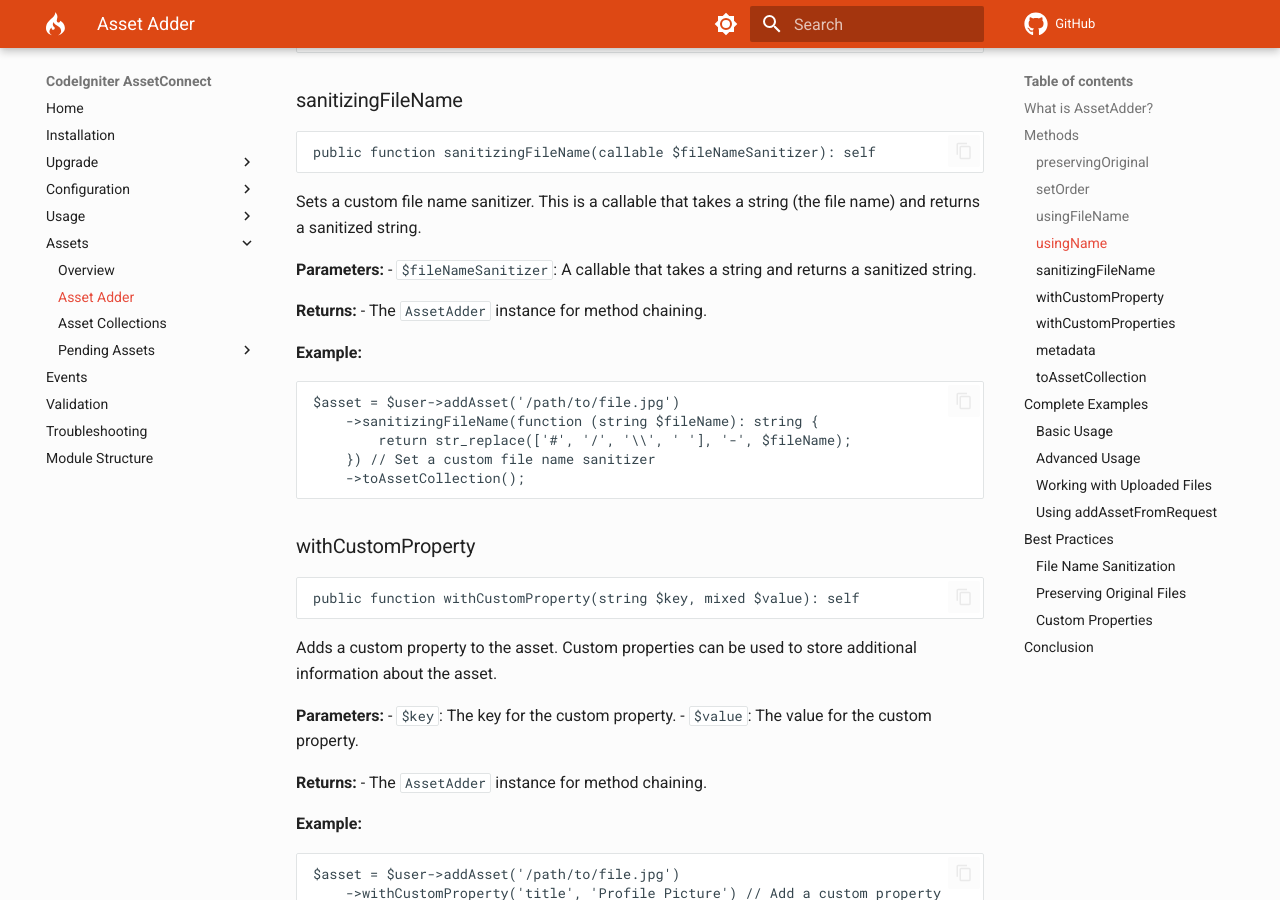
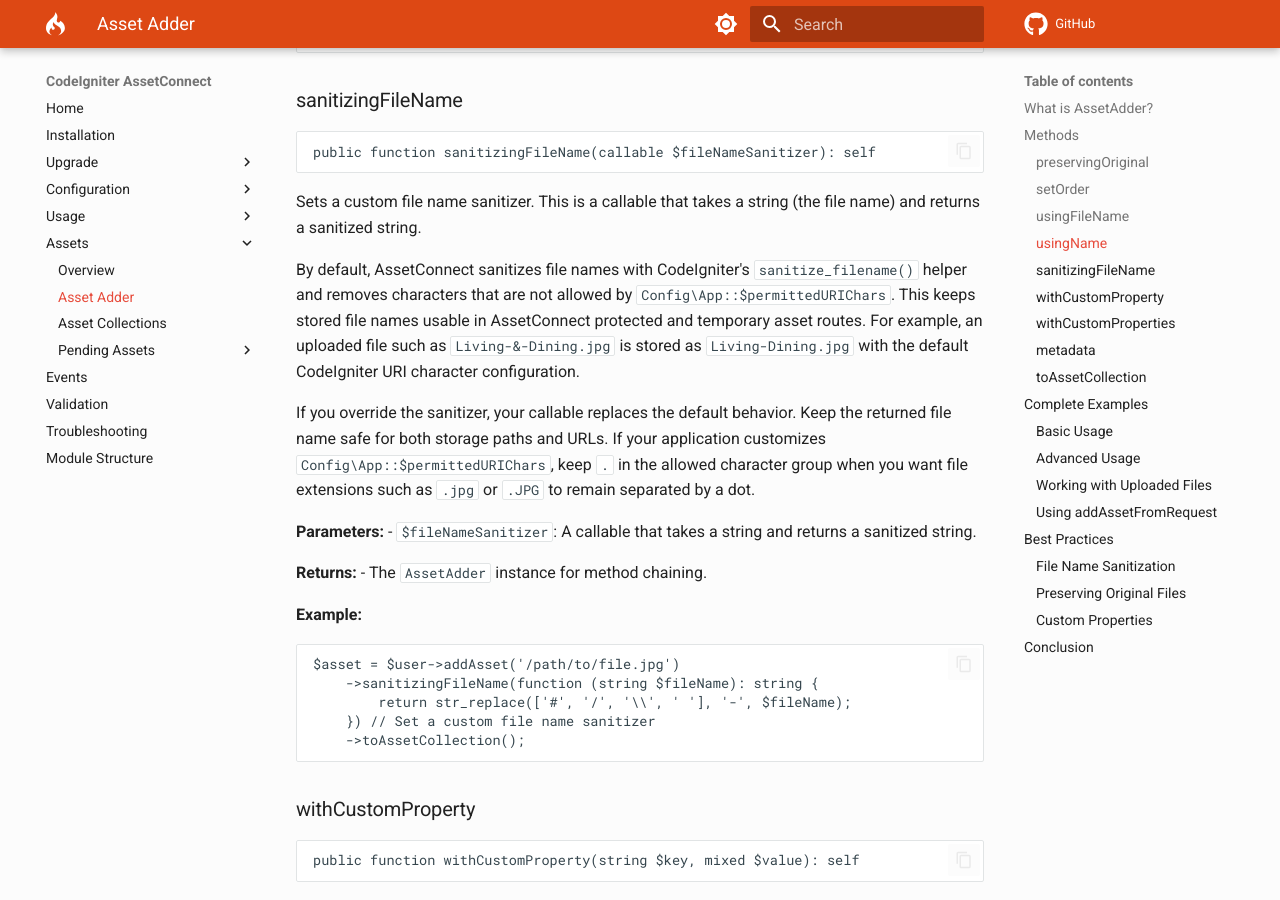
Before and after one commit to maniaba/asset-connect, an MkDocs documentation site: the page built from docs/asset-adder.md, in a window 1280 px wide and 900 px high, scrolled down 2363 px. Built offline with MkDocs 1.6.1 and Material for MkDocs 9.7.7, drawn with Linux system fonts in a browser that asks for light colours; comment, search, counter and statistics services are not loaded; the version menu is left out; a style sheet for code colours, icons or effects is not loaded; some of the changed text lies outside the part shown.

Commit message:
Refactor default file name sanitizer to include CodeIgniter's `sanitize_filename()` helper and filter through `Config\App::$permittedURIChars`

````diff
--- a/docs/asset-adder.md
+++ b/docs/asset-adder.md
@@ -110,6 +110,10 @@ public function sanitizingFileName(callable $fileNameSanitizer): self
 ```
 
 Sets a custom file name sanitizer. This is a callable that takes a string (the file name) and returns a sanitized string.
+
+By default, AssetConnect sanitizes file names with CodeIgniter's `sanitize_filename()` helper and removes characters that are not allowed by `Config\App::$permittedURIChars`. This keeps stored file names usable in AssetConnect protected and temporary asset routes. For example, an uploaded file such as `Living-&-Dining.jpg` is stored as `Living-Dining.jpg` with the default CodeIgniter URI character configuration.
+
+If you override the sanitizer, your callable replaces the default behavior. Keep the returned file name safe for both storage paths and URLs. If your application customizes `Config\App::$permittedURIChars`, keep `.` in the allowed character group when you want file extensions such as `.jpg` or `.JPG` to remain separated by a dot.
 
 **Parameters:**
 - `$fileNameSanitizer`: A callable that takes a string and returns a sanitized string.
@@ -365,6 +369,8 @@ public function uploadDocuments()
 
 Always sanitize file names to ensure they are safe to use in file systems and URLs. The `AssetAdder` class provides a default file name sanitizer, but you can override it with your own implementation using the `sanitizingFileName` method.
 
+The default sanitizer affects newly stored assets only. Existing asset rows keep their current `file_name` values until you update or migrate them.
+
 ```php
 $asset = $user->addAsset('/path/to/file.jpg')
     ->sanitizingFileName(function (string $fileName): string {
````
Also changed, not shown: CHANGELOG.md (+5 -0 lines).
